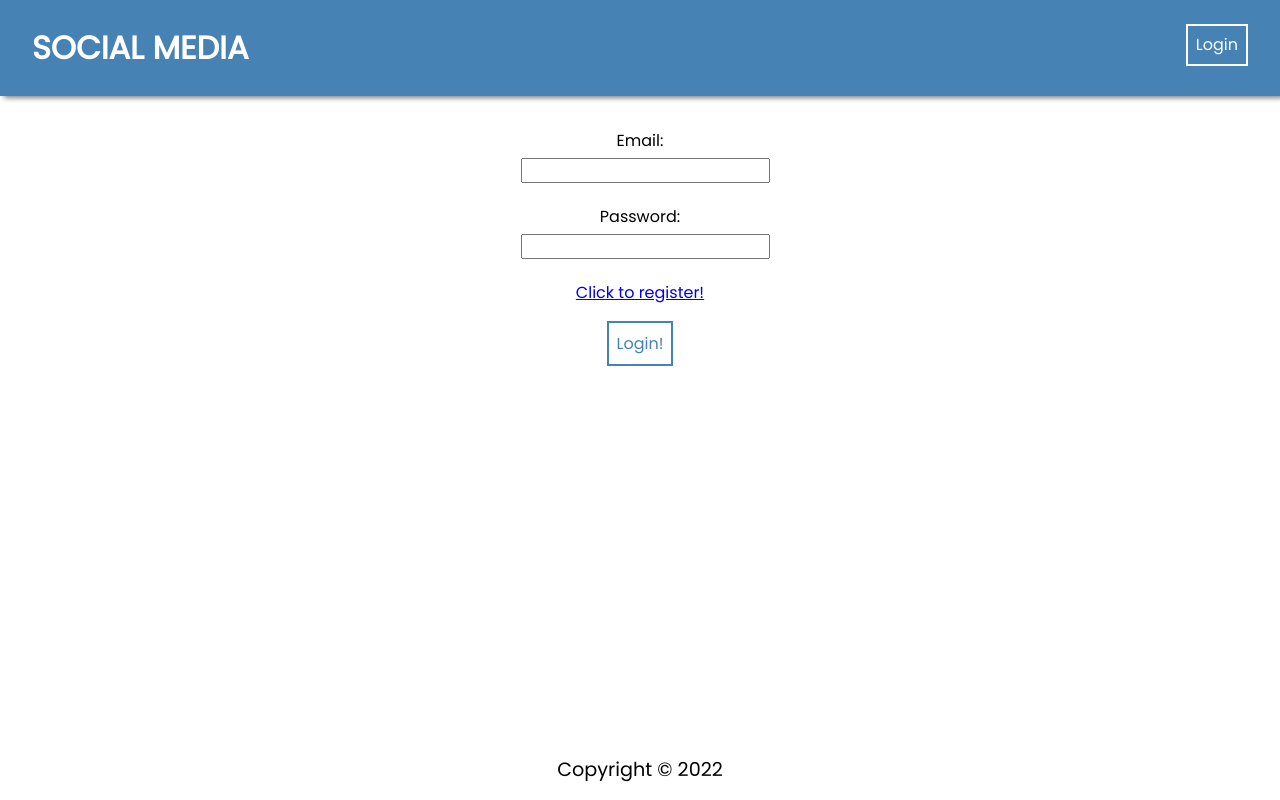
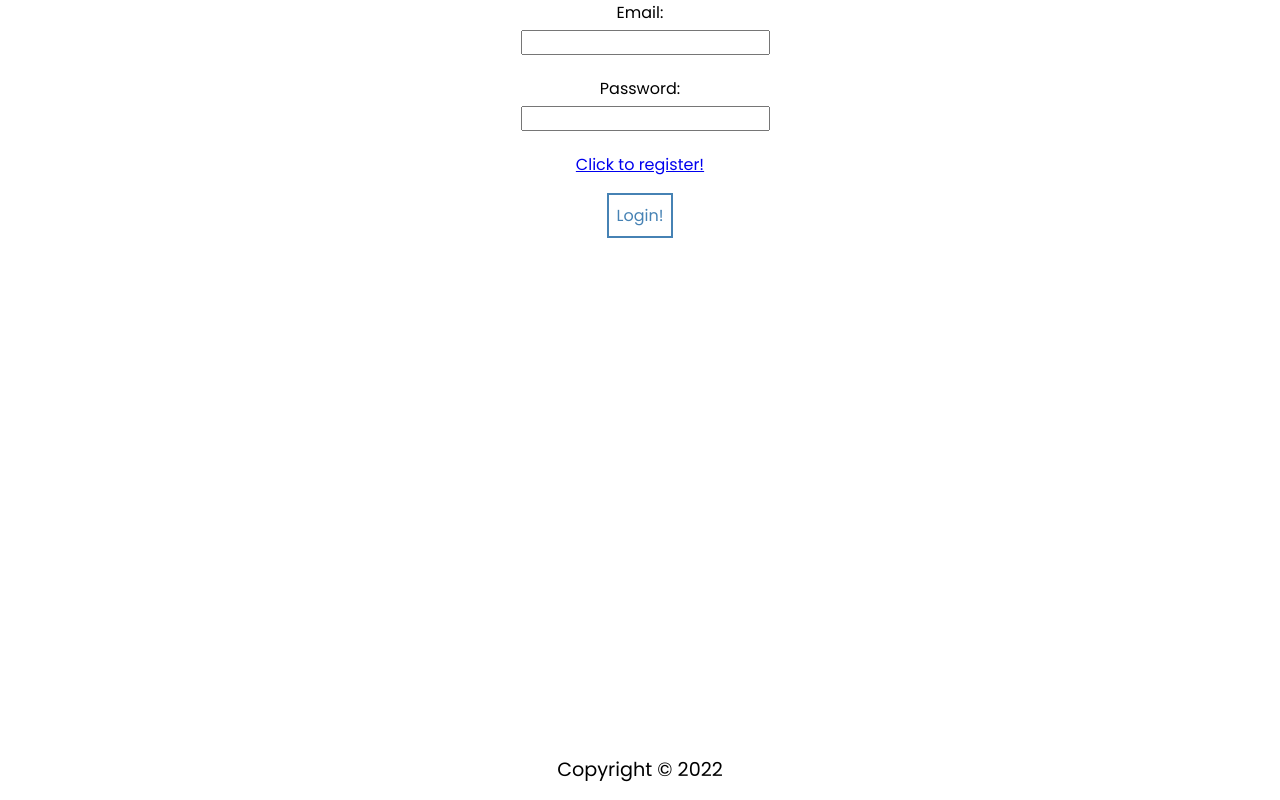
Before and after one commit to Adamgd91/FroodieBook, a React (Create React App) app in the folder frontend/: page /login in a window 1280 px wide. Built offline with nearby package versions, Linux system fonts and the light colour scheme.

Commit message:
added all pages to app.js

```diff
--- a/frontend/src/App.js
+++ b/frontend/src/App.js
@@ -27,12 +27,12 @@ import RegisterPage from "./pages/RegisterPage/RegisterPage";
 function App() {
   return (
     <div>
-      <Navbar />
       <Routes>
         <Route
           path="/"
           element={
             <PrivateRoute>
+              <Navbar />
               <HomePage />
             </PrivateRoute>
           }
```
